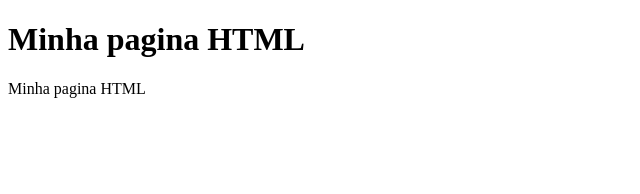
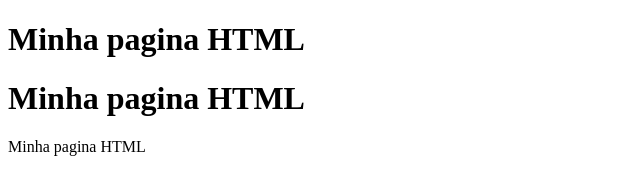
Before and after one commit to marcotuliosr/gama-no-github, a plain HTML site: page index.html in a window 1280 px wide. Shown: the whole page, without its empty margins (0-640 px from the left). Drawn offline with Linux system fonts and the light colour scheme.

Commit message:
Atualização apartir do github

```diff
--- a/index.html
+++ b/index.html
@@ -8,6 +8,7 @@
 </head>
 <body>
     <h1>Minha pagina HTML</h1>
+    <h1>Minha pagina HTML</h1>
     <p>Minha pagina HTML</p>
 </body>
 </html>
```
